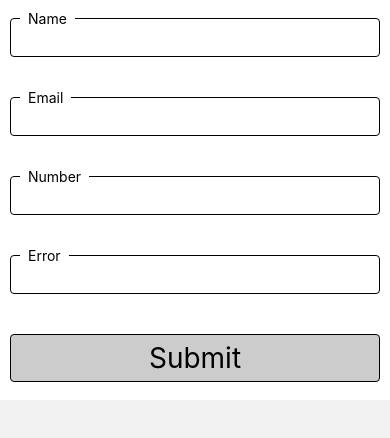
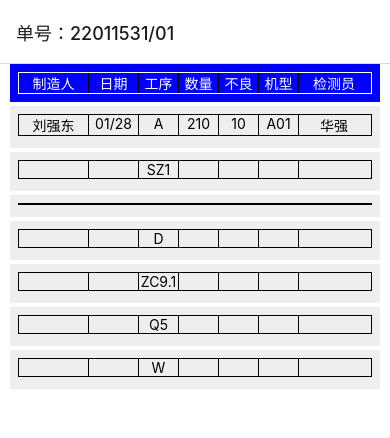
Before and after one commit to Snowsore/mjerp-rn, a React Native app in the folder app/: screen /Production in a window 390 px wide. Shown: the top 438 px of the page. Built offline with nearby package versions, Linux system fonts and the light colour scheme.

Commit message:
Change button design

```diff
--- a/app/package.json
+++ b/app/package.json
@@ -16,8 +16,10 @@
     "@react-navigation/native": "^6.0.6",
     "@react-navigation/native-stack": "^6.2.5",
     "@react-navigation/stack": "^6.0.11",
+    "dateformat": "^5.0.2",
     "expo": "~44.0.0",
     "expo-barcode-scanner": "~11.2.0",
+    "expo-splash-screen": "~0.14.1",
     "expo-status-bar": "~1.2.0",
     "install": "^0.13.0",
     "react": "17.0.1",
@@ -31,8 +33,7 @@
     "react-native-screens": "~3.10.1",
     "react-native-vector-icons": "^9.0.0",
     "react-native-web": "0.17.1",
-    "react-navigation-stack": "^2.10.4",
-    "expo-splash-screen": "~0.14.1"
+    "react-navigation-stack": "^2.10.4"
   },
   "devDependencies": {
     "@babel/core": "^7.12.9"
--- a/app/src/Main.jsx
+++ b/app/src/Main.jsx
@@ -17,7 +17,7 @@ const Stack = createStackNavigator();
 export default function Main() {
   return (
     <NavigationContainer>
-      <Stack.Navigator initialRouteName="Home">
+      <Stack.Navigator initialRouteName="Production">
         <Stack.Group
           screenOptions={{
             headerShown: false,
--- a/app/src/components/Basic/Button.jsx
+++ b/app/src/components/Basic/Button.jsx
@@ -1,28 +1,19 @@
 // MeiJin-Reactnative Input
 
 import React from "react";
-import { StyleSheet, TouchableOpacity, Text } from "react-native";
+import { StyleSheet, TouchableHighlight } from "react-native";
 
 export default function Button(props) {
   return (
-    <TouchableOpacity style={styles.container}>
-      <Text style={styles.text}>{props.title}</Text>
-    </TouchableOpacity>
+    <TouchableHighlight onPress={props.onPress} style={styles.container}>
+      {props.children}
+    </TouchableHighlight>
   );
 }
 
 const styles = StyleSheet.create({
   container: {
-    width: "100%",
-    height: 48,
-    marginVertical: 8,
-    justifyContent: "center",
-    alignItems: "center",
+    borderWidth: 1,
     borderRadius: 4,
-    borderWidth: 1,
-    backgroundColor: "#ccc",
-  },
-  text: {
-    fontSize: 28,
   },
 });
--- a/app/src/pages/Production/index.jsx
+++ b/app/src/pages/Production/index.jsx
@@ -1,42 +1,255 @@
 import React from "react";
-import { Text, View, StyleSheet } from "react-native";
-import { Input, Button } from "@/components/Basic";
+import {
+  Text,
+  View,
+  ScrollView,
+  StyleSheet,
+  TouchableOpacity,
+  TouchableWithoutFeedback,
+} from "react-native";
+
+import dateFormat from "dateformat";
 
 export default function Production(props) {
   const params = props.route.params
     ? props.route.params
-    : { data: "hellow", title: "生产计划：XYZ0203" };
+    : { data: "hellow", title: "单号：22011531/01" };
   const data = params.data;
 
   React.useEffect(() => {
-    props.navigation.setOptions({ title: params.title });
+    props.navigation.setOptions({
+      headerShown: true,
+      title: params.title,
+    });
   }, []);
 
   return <ProductForm />;
 }
 
 function ProductForm(props) {
+  const ProductInfoList = [
+    {
+      worker: "刘强东",
+      date: Date.now(),
+      type: "A",
+      number: 210,
+      fail: 10,
+      machine: "A01",
+      inspector: "华强",
+      comment: "这是测试",
+    },
+    {
+      type: "SZ1",
+    },
+    {},
+    {
+      type: "D",
+    },
+    {
+      type: "ZC9.1",
+    },
+    {
+      type: "Q5",
+    },
+    {
+      type: "W",
+    },
+  ];
+
+  const productInfoList = ProductInfoList.map((info, index) => (
+    <MenuInfo key={`info_${index}`} {...info} />
+  ));
+
   return (
-    <View style={styles.container}>
-      <Input placeholder="王小明" title="Name" />
-      <Input placeholder="" title="Email" />
-      <Input type="number" placeholder="XXX-XXXX-XXXX" title="Number" />
-      <Input type="number" title="Error" />
-      <Button style={styles.submitButton} title="Submit" />
-    </View>
+    <ScrollView
+      style={{
+        backgroundColor: "#fff",
+        paddingHorizontal: 10,
+      }}
+    >
+      <MenuHeader />
+      {productInfoList}
+    </ScrollView>
   );
 }
 
+const MenuHeader = (props) => {
+  return (
+    <View
+      style={{
+        display: "flex",
+        padding: 8,
+        marginBottom: 4,
+        backgroundColor: "blue",
+      }}
+    >
+      <View
+        style={{
+          display: "flex",
+          flexDirection: "row",
+          borderWidth: 1,
+          borderColor: "white",
+        }}
+      >
+        <Text style={styles.info_worker_header}>制造人</Text>
+        <Text style={styles.info_date_header}>日期</Text>
+        <Text style={styles.info_type_header}>工序</Text>
+        <Text style={styles.info_number_header}>数量</Text>
+        <Text style={styles.info_fail_header}>不良</Text>
+        <Text style={styles.info_machine_header}>机型</Text>
+        <Text style={styles.info_inspector_header}>检测员</Text>
+      </View>
+    </View>
+  );
+};
+
+const MenuInfo = (props) => {
+  const [fold, setFold] = React.useState(false);
+  const worker = props.worker ? props.worker : "";
+  const date = props.date ? dateFormat(props.date, "mm/dd") : "";
+  const type = props.type ? props.type : "";
+  const number = props.number ? props.number : "";
+  const fail = props.fail ? props.fail : "";
+  const machine = props.machine ? props.machine : "";
+  const inspector = props.inspector ? props.inspector : "";
+  const comment = props.comment ? props.comment : "";
+
+  const onPress = () => {
+    setFold(!fold);
+  };
+
+  return (
+    <TouchableWithoutFeedback onPress={onPress}>
+      <View style={styles.infoBox}>
+        <View
+          style={{
+            display: "flex",
+            flexDirection: "row",
+            borderWidth: 1,
+            marginBottom: 4,
+          }}
+        >
+          <Text style={styles.info_worker}>{worker}</Text>
+          <Text style={styles.info_date}>{date}</Text>
+          <Text style={styles.info_type}>{type}</Text>
+          <Text style={styles.info_number}>{number}</Text>
+          <Text style={styles.info_fail}>{fail}</Text>
+          <Text style={styles.info_machine}>{machine}</Text>
+          <Text style={styles.info_inspector}>{inspector}</Text>
+        </View>
+        {fold && (
+          <View>
+            {comment != "" && (
+              <View
+                style={{
+                  marginBottom: 4,
+                }}
+              >
+                <Text
+                  style={{ paddingLeft: 8, paddingVertical: 4, borderWidth: 1 }}
+                >
+                  {comment}
+                </Text>
+              </View>
+            )}
+            <View
+              style={{
+                display: "flex",
+                flexDirection: "row",
+                justifyContent: "flex-end",
+                marginBottom: 4,
+              }}
+            >
+              {}
+              <Button
+                background="green"
+                onPress={() => {
+                  alert("go");
+                }}
+              >
+                添加
+              </Button>
+            </View>
+          </View>
+        )}
+      </View>
+    </TouchableWithoutFeedback>
+  );
+};
+
+const Button = (props) => {
+  return (
+    <TouchableOpacity
+      onPress={props.onPress}
+      style={{ marginLeft: 8, backgroundColor: props.background }}
+    >
+      <Text style={{ marginVertical: 4, marginHorizontal: 8, color: "#FFF" }}>
+        {props.children}
+      </Text>
+    </TouchableOpacity>
+  );
+};
+
 const styles = StyleSheet.create({
-  container: {
-    height: 400,
-    padding: 10,
-    justifyContent: "space-between",
-    backgroundColor: "#fff",
+  button: {
+    marginHorizontal: 8,
+    marginVertical: 8,
   },
   textInput: {
     borderWidth: 2,
     margin: 4,
   },
   submitButtonContainer: { bottom: 0 },
+  infoBox: {
+    display: "flex",
+    padding: 8,
+    marginBottom: 4,
+    backgroundColor: "#eee",
+  },
+  info: {},
+  info_worker_header: {
+    width: 70,
+    color: "white",
+    borderRightWidth: 1,
+    textAlign: "center",
+  },
+  info_date_header: {
+    width: 50,
+    color: "white",
+    borderRightWidth: 1,
+    textAlign: "center",
+  },
+  info_type_header: {
+    width: 40,
+    color: "white",
+    borderRightWidth: 1,
+    textAlign: "center",
+  },
+  info_number_header: {
+    width: 40,
+    color: "white",
+    borderRightWidth: 1,
+    textAlign: "center",
+  },
+  info_fail_header: {
+    width: 40,
+    color: "white",
+    borderRightWidth: 1,
+    textAlign: "center",
+  },
+  info_machine_header: {
+    width: 40,
+    color: "white",
+    borderRightWidth: 1,
+    textAlign: "center",
+  },
+  info_inspector_header: { width: 70, color: "white", textAlign: "center" },
+  info_worker: { width: 70, borderRightWidth: 1, textAlign: "center" },
+  info_date: { width: 50, borderRightWidth: 1, textAlign: "center" },
+  info_type: { width: 40, borderRightWidth: 1, textAlign: "center" },
+  info_number: { width: 40, borderRightWidth: 1, textAlign: "center" },
+  info_fail: { width: 40, borderRightWidth: 1, textAlign: "center" },
+  info_machine: { width: 40, borderRightWidth: 1, textAlign: "center" },
+  info_inspector: { width: 70, textAlign: "center" },
+  comment: {},
 });
```
Also changed, not shown: 2 other files (tests, documents, lock files or other folders).
